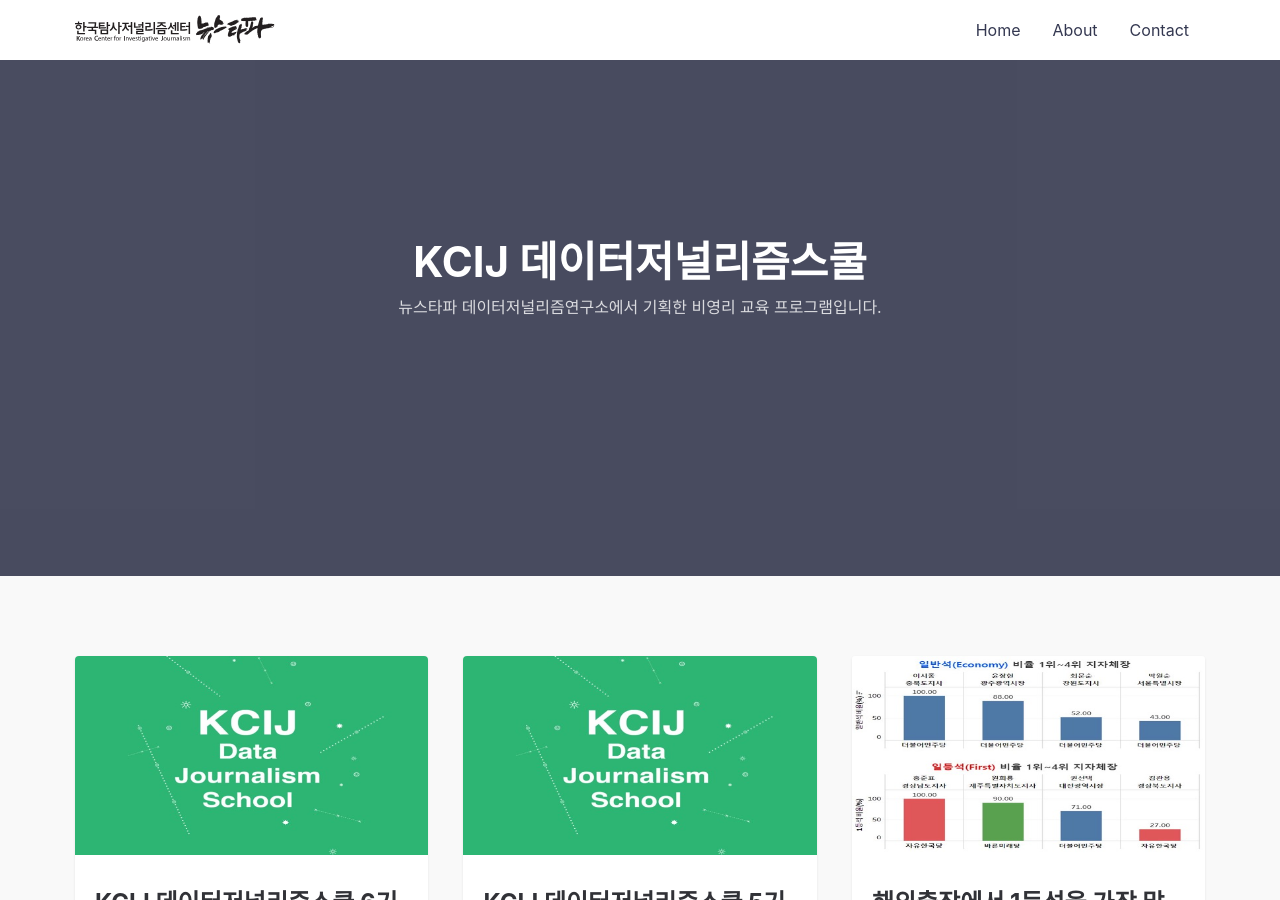
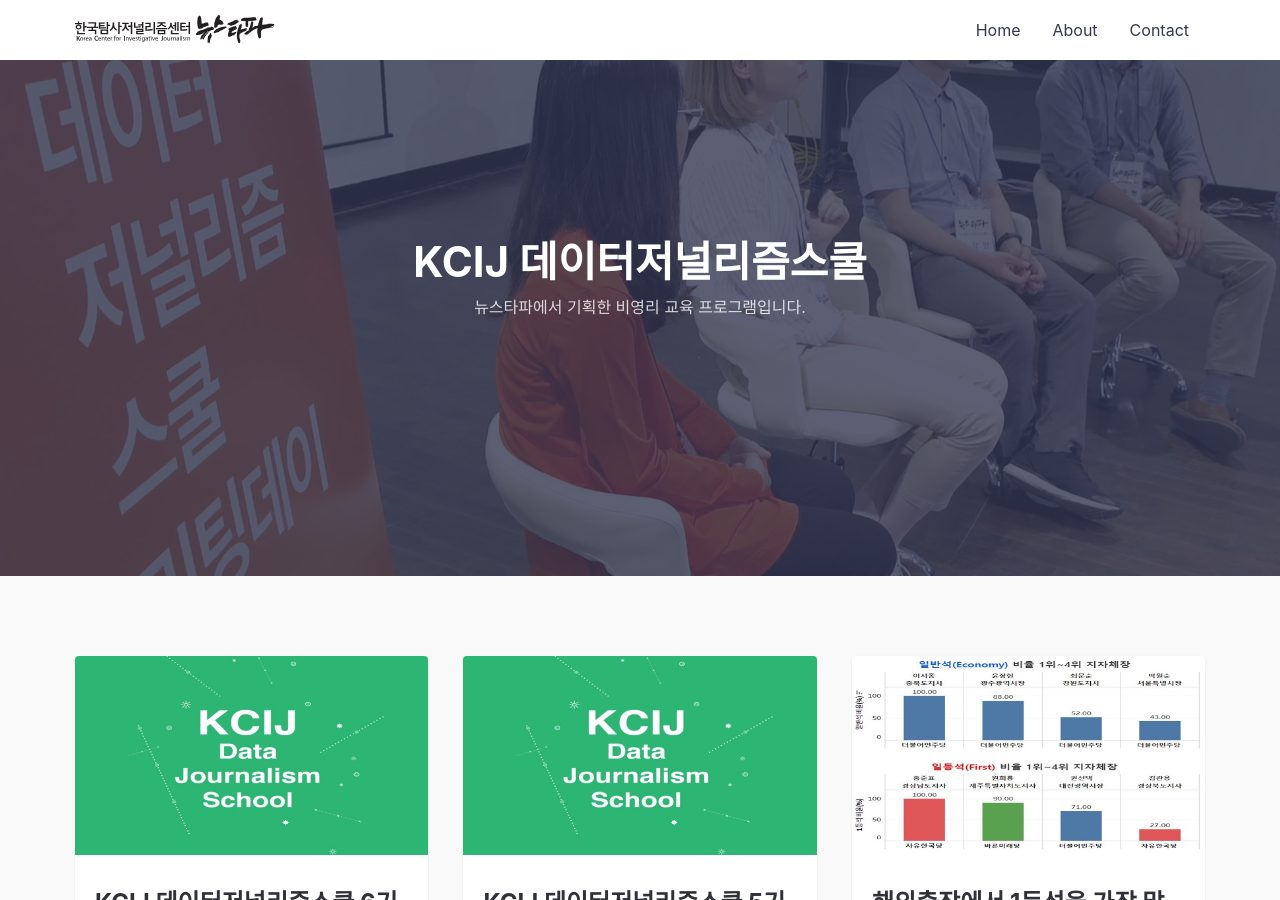
Before and after one commit to djschool/djschool.github.io, a Jekyll site: the page built from index.md, in a window 1280 px wide and 900 px high. Built offline with Jekyll 4.4.1, drawn with Linux system fonts in a browser that asks for light colours.

Commit message:
대문 교체

```diff
--- a/_layouts/default.html
+++ b/_layouts/default.html
@@ -18,10 +18,10 @@ layout: compress
 
     {% include header.html %}
 
-    <div class="hero lazyload" data-bg="{{site.url}}/assets/img/calendar.jpg">
+    <div class="hero lazyload" data-bg="{{site.url}}/assets/img/datateam.jpg">
       <div class="hero__wrap">
         <h1 class="hero__title">KCIJ 데이터저널리즘스쿨</h1>
-        <p class="hero__meta">뉴스타파 데이터저널리즘연구소에서 기획한 비영리 교육 프로그램입니다.</p>
+        <p class="hero__meta">뉴스타파에서 기획한 비영리 교육 프로그램입니다.</p>
       </div>
     </div>
 
```
Also changed, not shown: assets/img/datateam.jpg (added).
